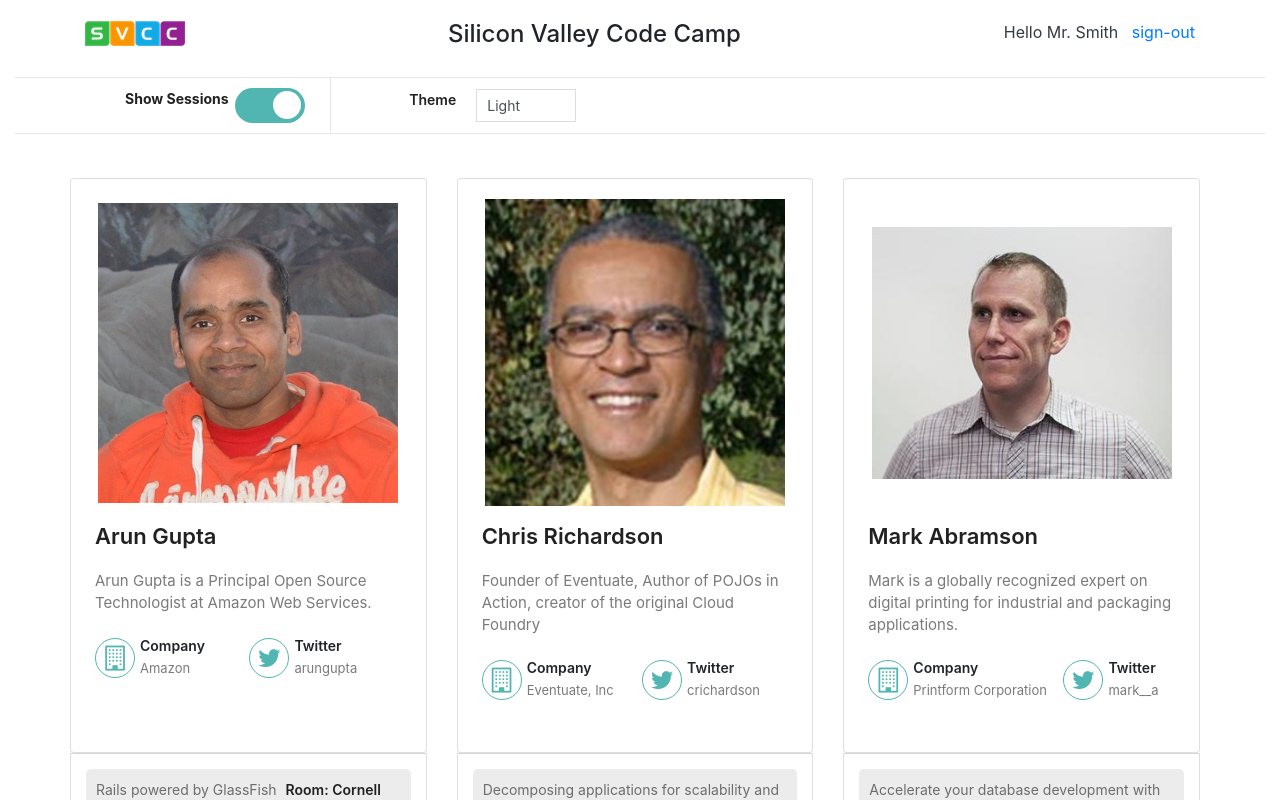
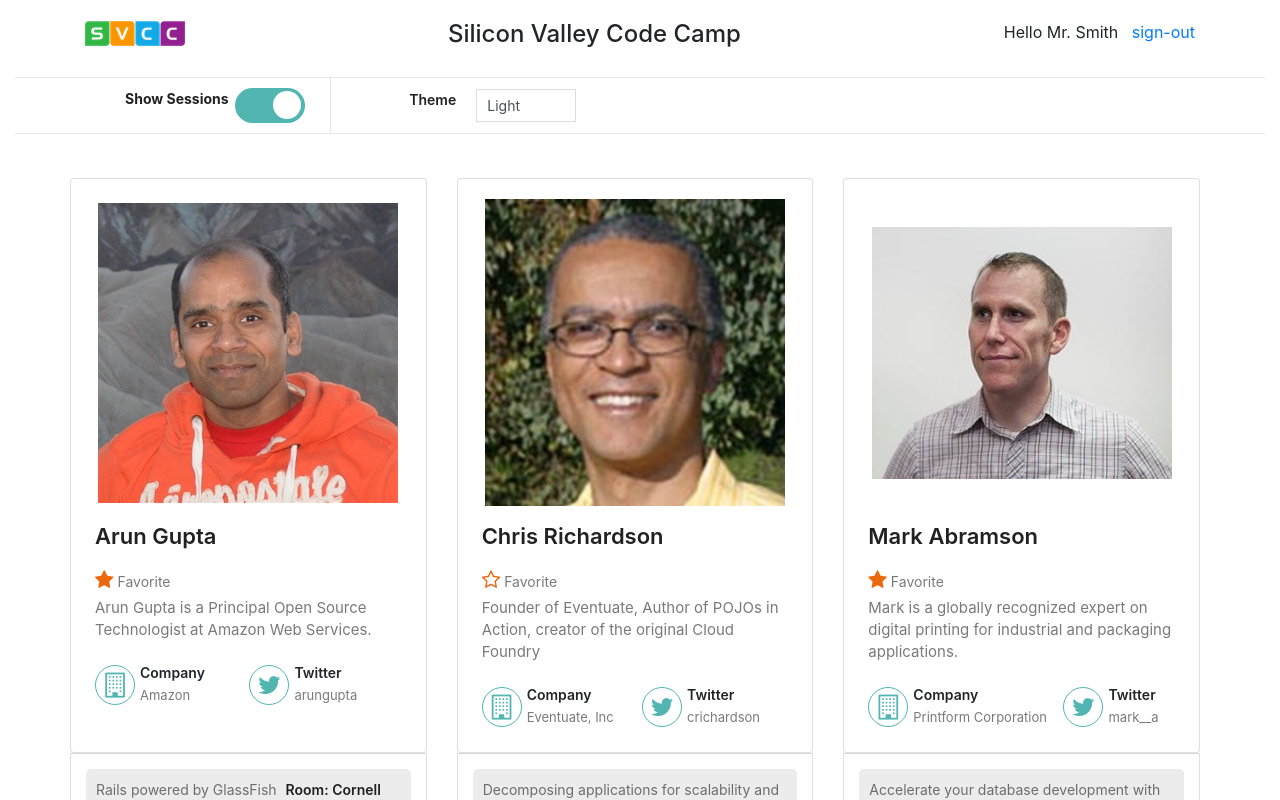
Before and after one commit to jchen370/pluralsight_courses, a Next.js app in the folder designing_react_components/: page / in a window 1280 px wide. Shown: the top 800 px of the page. Built offline with nearby package versions, Linux system fonts and the light colour scheme.

Commit message:
Managing React State in a Component Hierarchy

```diff
--- a/designing_react_components/pages/index.js
+++ b/designing_react_components/pages/index.js
@@ -1,8 +1,8 @@
-import Speakers from "../src/components/Speakers";
+import App from "../src/components/App";
 
 const IndexPage = () => {
   return (
-      <Speakers />
+      <App />
   );
 };
 
--- /dev/null
+++ b/designing_react_components/src/components/App.js
@@ -0,0 +1,20 @@
+import Header from "./Header";
+import { useState } from "react";
+import Speakers from "./Speakers";
+
+
+const App = () => {
+  const [theme, setTheme] = useState("light");
+  return (
+    <div
+      className={theme === "light" ? "container-fluid light" : "container-fluid dark"}>
+      <Header theme={theme}/>
+      <Speakers
+        theme={theme}
+        setTheme={setTheme}
+      />
+    </div>
+  );
+}
+
+export default App;
--- a/designing_react_components/src/components/Header.js
+++ b/designing_react_components/src/components/Header.js
@@ -1,4 +1,4 @@
-const Header = () => {
+const Header = ({theme}) => {
   return (
     <div className="padT4 padB4">
       <div className="container mobile-container">
@@ -9,7 +9,7 @@ const Header = () => {
           <div className="light">
             <h4 className="header-title">Silicon Valley Code Camp</h4>
           </div>
-          <div className="text-dark">
+          <div className={theme === "light" ? "" : "text-info"}>
             Hello Mr. Smith &nbsp;&nbsp;
             <span>
               <a href="#">sign-out</a>
--- a/designing_react_components/src/components/Speaker.js
+++ b/designing_react_components/src/components/Speaker.js
@@ -29,7 +29,19 @@ const SpeakerImage = ({id, first, last}) => {
   );
 };
 
-const SpeakerDemographics = ({first, last, bio, company, twitterHandle, favorite}) => {
+const SpeakerFavorite = ({favorite, onFavoriteToggle}) => {
+    return (
+        <div className="action padB1">
+            <span onClick={onFavoriteToggle}>
+                <i className={favorite === true ? "fa fa-star orange" : "fa fa-star-o orange"} />
+                {" "}
+                Favorite{" "}
+            </span>
+        </div>
+    );
+};
+
+const SpeakerDemographics = ({first, last, bio, company, twitterHandle, favorite, onFavoriteToggle}) => {
     return (
         <div className="speaker-info">
             <div className="d-flex justify-content-between mb-3">
@@ -37,6 +49,7 @@ const SpeakerDemographics = ({first, last, bio, company, twitterHandle, favorite
                     {first} {last}
                 </h3>
             </div>
+            <SpeakerFavorite favorite={favorite} onFavoriteToggle={onFavoriteToggle}/>
             <div>
                 <p className="card-description">
                     {bio}
@@ -56,16 +69,16 @@ const SpeakerDemographics = ({first, last, bio, company, twitterHandle, favorite
     );
 };
 
-const Speaker = ({speaker}) =>{
+const Speaker = ({speaker, showSessions, onFavoriteToggle}) =>{
     const {id, first, last, sessions} = speaker;
     return (
         <div className="col-xs-12 col-sm-12 col-md-6 col-lg-4 col-sm-12 col-xs-12">
             <div className="card card-height p-4 mt-4">
                 <SpeakerImage id={id} first={first} last={last} />
-                <SpeakerDemographics {...speaker}/>
+                <SpeakerDemographics {...speaker} onFavoriteToggle={onFavoriteToggle}/>
             </div>
             <div className="sessionBox card h-250">
-                <Sessions sessions={sessions} />
+                {showSessions === true ? <Sessions sessions={sessions} /> : null}
             </div>
         </div>
     );
--- a/designing_react_components/src/components/Speakers.js
+++ b/designing_react_components/src/components/Speakers.js
@@ -1,16 +1,23 @@
-import { data } from "../../SpeakerData";
 import SpeakersList from "./SpeakersList";
-import Header from "./Header";
 import SpeakersToolbar from "./SpeakersToolbar";
+import { useState } from "react";
 
-const Speakers = () => {
-  return (
-    <div className="container-fluid">
-      <Header />
-      <SpeakersToolbar />
-      <SpeakersList data={data} />
-    </div>
-  );
-}
+const Speakers = ({theme, setTheme}) => {
+    const [showSessions, setShowSessions] = useState(true);
+
+    return (
+        <>
+            <SpeakersToolbar
+                theme={theme}
+                setTheme={setTheme}
+                showSessions={showSessions}
+                setShowSessions={setShowSessions}
+            />
+            <SpeakersList
+                showSessions={showSessions}
+            />
+        </>
+    )
+};
 
 export default Speakers;
--- a/designing_react_components/src/components/SpeakersList.js
+++ b/designing_react_components/src/components/SpeakersList.js
@@ -1,11 +1,38 @@
 import Speaker from "./Speaker";
+import { data } from "../../SpeakerData";
+import { useState } from "react";
 
-const SpeakersList = ({data}) => {
+const SpeakersList = ({showSessions}) => {
+    const [speakersData, setSpeakersData] = useState(data);
+    const onFavoriteToggle = (id) => {
+        const speakerRecPrevious = speakersData.find((rec) => {
+            return rec.id === id;
+        });
+        const speakerRecUpdated = {
+            ...speakerRecPrevious,
+            favorite: !speakerRecPrevious.favorite
+        };
+        const speakersDataNew = speakersData.map((rec) => {
+            return rec.id === id ? speakerRecUpdated : rec;
+        });
+
+        setSpeakersData(speakersDataNew);
+    };
+
     return (
         <div className="container speakers-list">
             <div className="row">
-                {data.map(function (speaker) {
-                    return <Speaker key={speaker.id} speaker={speaker} />;
+                {speakersData.map((speaker) => {
+                    return (
+                        <Speaker
+                            key={speaker.id}
+                            speaker={speaker}
+                            showSessions={showSessions}
+                            onFavoriteToggle={() => {
+                                onFavoriteToggle(speaker.id)
+                            }}
+                        />
+                    );
                 })}
             </div>
         </div>
--- a/designing_react_components/src/components/SpeakersToolbar.js
+++ b/designing_react_components/src/components/SpeakersToolbar.js
@@ -1,4 +1,5 @@
-const SpeakersToolbar = () => {
+const SpeakersToolbar = ({theme, setTheme, showSessions, setShowSessions}) => {
+
   return (
     <section className="toolbar dark-theme-header">
       <div className="container">
@@ -7,14 +8,24 @@ const SpeakersToolbar = () => {
             <li className="d-flex flex-column flex-md-row">
               <b>Show Sessions&nbsp;&nbsp;</b>
               <label className="fav">
-                    <input type="checkbox" checked={true} />
+                <input
+                  type="checkbox"
+                  checked={showSessions}
+                  onChange={(event) => {
+                    setShowSessions(event.target.checked);
+                  }}/>
                 <span className="switch"></span>
               </label>
             </li>
             <li className="d-flex flex-column flex-md-row ml-sm-5 ml-0">
               <strong>Theme</strong>
               <label classname="dropdown">
-                    <select className="form-control theme" value="light">
+                <select
+                  className="form-control theme"
+                  value={theme}
+                  onChange={(event) => {
+                    setTheme(event.target.value);
+                  }}>
                   <option value="light">Light</option>
                   <option value="dark">Dark</option>
                 </select>
```
Lines whose indentation alone changed are shown as unchanged.
